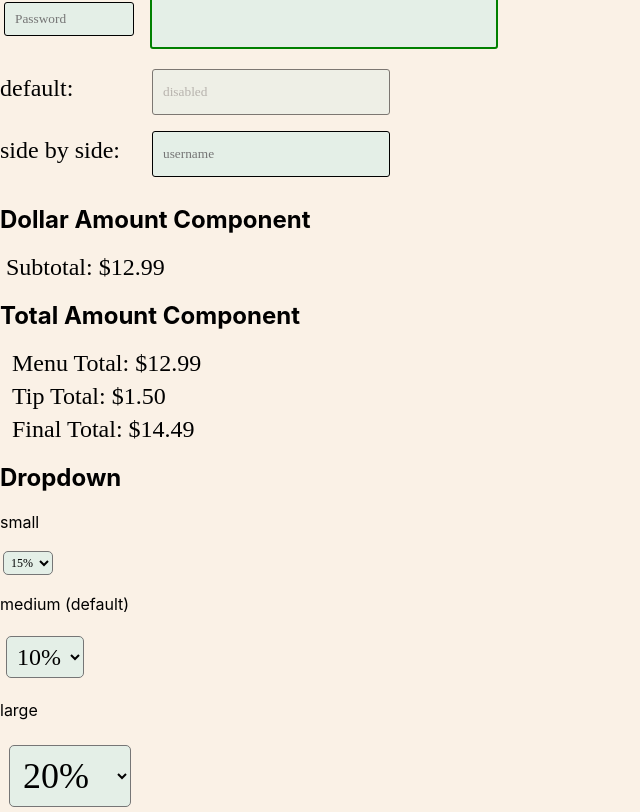
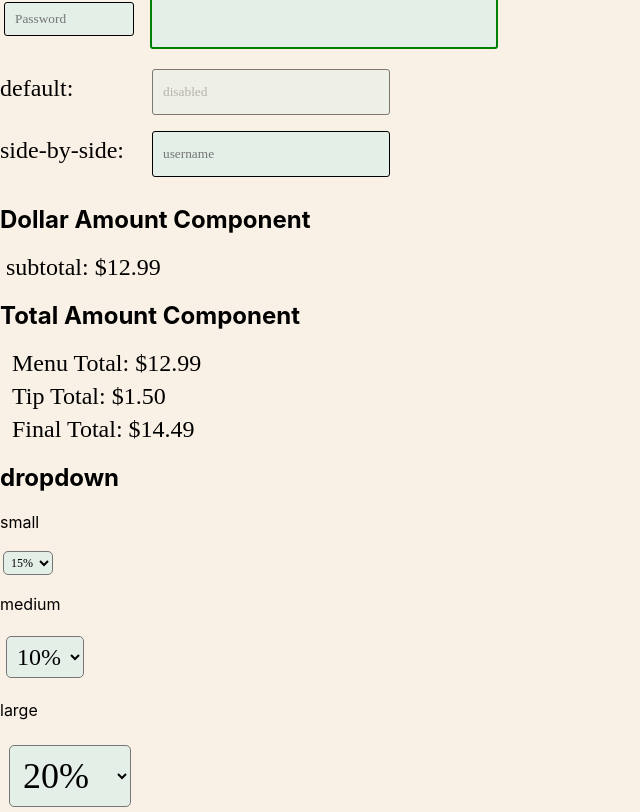
Before and after one commit to acchiang/cpsc-455-project, a React (Create React App) app in the folder client/: page /charcuterie in a window 1280 px wide. Shown: the part 848-1660 px from the top of the page, without its empty margins (0-640 px from the left). Built offline with nearby package versions, Linux system fonts and the light colour scheme.

Commit message:
add french to charcuterie

```diff
--- a/client/src/i18n.js
+++ b/client/src/i18n.js
@@ -25,6 +25,31 @@ i18n
         resources: {
             en: {
                 translation: {
+                    "light":"light",
+                    "dark":"dark",
+                    "front-page":"Take me to the front page",
+                    "user-icons":"User icons",
+                    "buttons":"Buttons",
+                    "small":"small",
+                    "medium":"medium",
+                    "large":"large",
+                    "primary":"primary",
+                    "secondary":"secondary",
+                    "text":"text",
+                    "others":"others",
+                    "default":"default",
+                    "click-me":"click me!",
+                    "button-clicked":"button clicked",
+                    "disabled":"disabled",
+                    "user-inputs":"User inputs",
+                    "side-by-side":"side-by-side",
+                    "username":"username",
+                    "dollar-amt-component": "Dollar Amount Component",
+                    "subtotal":"subtotal",
+                    "total-amt-component": "Total Amount Component",
+                    "dropdown":"dropdown",
+                    "other":"other",
+                    "back-button":"Back button",
                     "title": "LettuceEat",
                     "tagline": "Easy ordering and bill splitting",
                     "toggle-lang": "french",
@@ -36,10 +61,37 @@ i18n
                     "optional": "optional",
                     "menu": "Menu",
                     "create": "Create",
+                    "":"",
+
                 }
             },
             fr: {
                 translation: {
+                    "light":"clair",
+                    "dark":"sombre",
+                    "front-page":"Emmenez-moi à la première page",
+                    "user-icons":"Icônes utilisateur",
+                    "buttons":"Boutons",
+                    "small":"petite",
+                    "medium":"moyenne",
+                    "large":"grande",
+                    "primary":"primaire",
+                    "secondary":"secondaire",
+                    "text":"texte",
+                    "others":"les autres",
+                    "default":"défaut",
+                    "click-me":"cliquez moi!",
+                    "button-clicked":"bouton cliqué",
+                    "disabled":"désactivé",
+                    "user-inputs":"Entrées utilisateur",
+                    "side-by-side":"cote à cote",
+                    "username":"nom d'utilisateur",
+                    "dollar-amt-component": "Composante montant en dollars",
+                    "subtotal":"total",
+                    "total-amt-component": "Composant montant total",
+                    "dropdown":"Menu déroulant",
+                    "other":"autre",
+                    "back-button":"Bouton retour",
                     "title": "LettuceEat en français",
                     "tagline": "Commande et fractionnement de facture faciles",
                     "toggle-lang": "anglaise",
--- a/client/src/pages/Charcuterie.js
+++ b/client/src/pages/Charcuterie.js
@@ -33,7 +33,7 @@ function Charcuterie({ children }) {
         <Button
           size={"medium"}
           type={"primary"}
-          label={"light"}
+          label={t("light")}
           onClick={() => {
             window.localStorage.setItem("localTheme", "defaultTheme");
             window.location.reload();
@@ -42,7 +42,7 @@ function Charcuterie({ children }) {
         <Button
           size={"medium"}
           type={"primary"}
-          label={"dark"}
+          label={t("dark")}
           onClick={() => {
             window.localStorage.setItem("localTheme", "darkTheme");
             window.location.reload();
@@ -65,79 +65,79 @@ function Charcuterie({ children }) {
         <Button
           size={"medium"}
           type={"primary"}
-          label={"Take me to the front page"}
+          label={t("front-page")}
           onClick={() => (window.location.href = "/")}
         />
-        <h2>User Icons</h2>
+        <h2>{t("user-icons")}</h2>
         <TextIcon textLetter={"a"} size={"small"} color={"#8EDB31"}>
-          small
+          {t("small")}
         </TextIcon>
         <TextIcon textLetter={"b"} size={"default"} color={"#31B4DB"}>
-          default
+          {t("default")}
         </TextIcon>
-        <h2>Buttons</h2>
-        <p>small</p>
-        <Button size={"small"} type={"primary"} label={"primary"} />
-        <Button size={"small"} type={"secondary"} label={"secondary"} />
-        <Button size={"small"} type={"text"} label={"text"} />
-        <p>medium</p>
-        <Button size={"medium"} type={"primary"} label={"primary"} />
-        <Button size={"medium"} type={"secondary"} label={"secondary"} />
-        <Button size={"medium"} type={"text"} label={"text"} />
-        <p>large</p>
-        <Button size={"large"} type={"primary"} label={"primary"} />
-        <Button size={"large"} type={"secondary"} label={"secondary"} />
-        <Button size={"large"} type={"text"} label={"text"} />
-        <p>others</p>
-        <Button label={"default"} />
+        <h2>{t("buttons")}</h2>
+        <p>{t("small")}</p>
+        <Button size={"small"} type={"primary"} label={t("primary")} />
+        <Button size={"small"} type={"secondary"} label={t("secondary")} />
+        <Button size={"small"} type={"text"} label={t("text")} />
+        <p>{t("medium")}</p>
+        <Button size={"medium"} type={"primary"} label={t("primary")} />
+        <Button size={"medium"} type={"secondary"} label={t("secondary")} />
+        <Button size={"medium"} type={"text"} label={t("text")} />
+        <p>{t("large")}</p>
+        <Button size={"large"} type={"primary"} label={t("primary")} />
+        <Button size={"large"} type={"secondary"} label={t("secondary")} />
+        <Button size={"large"} type={"text"} label={t("text")} />
+        <p>{t("others")}</p>
+        <Button label={t("default")} />
         <Button
-          label={"click me!"}
+          label={t("click-me")}
           onClick={() => {
-            alert("button clicked");
+            alert(t("button-clicked"));
           }}
         />
         <br />
-        <Button label={"disabled"} disabled />
-        <Button label={"disabled"} type={"secondary"} disabled />
-        <h2>User Inputs</h2>
-        <Input size={"small"} placeholder={"Password"} type={"password"} />
+        <Button label={t("disabled")} disabled />
+        <Button label={t("disabled")} type={"secondary"} disabled />
+        <h2>{t("user-inputs")}</h2>
+        <Input size={"small"} placeholder={t("password")} type={"password"} />
         <Input size={"large"} border={"2px solid green"} />
         <br />
         <Input
           size={"default"}
           label={"default"}
-          placeholder={"disabled"}
+          placeholder={t("disabled")}
           disabled
         />
         <br />
         <Input
           size={"medium"}
-          label={"side by side"}
-          placeholder={"username"}
+          label={t("side-by-side")}
+          placeholder={t("username")}
         />
-        <h2>Dollar Amount Component</h2>
-        <DollarAmount size={"medium"} label={"Subtotal"} amount={"12.99"} />
-        <h2>Total Amount Component</h2>
+        <h2>{t("dollar-amt-component")}</h2>
+        <DollarAmount size={"medium"} label={t("subtotal")} amount={"12.99"} />
+        <h2>{t("total-amt-component")}</h2>
         <TotalAmount size={"medium"} menuAmount={"12.99"} tipAmount={"1.50"} />
-        <h2>Dropdown</h2>
-        <p>small</p>
+        <h2>{t("dropdown")}</h2>
+        <p>{t("small")}</p>
         <Dropdown
           size={"small"}
           options={optionsNoInput}
           defaultOption={"15%"}
         ></Dropdown>
-        <p>medium (default)</p>
+        <p>{t("medium")}</p>
         <Dropdown options={optionsNoInput}></Dropdown>
-        <p>large</p>
+        <p>{t("large")}</p>
         <Dropdown
           size={"large"}
           options={optionsWithInput}
           defaultOption={"20%"}
           showInput={showInput}
           setShowInput={setShowInput}
-          customValue={"Other"}
+          customValue={t("other")}
         ></Dropdown>
-        <p>Back button</p>
+        <p>{t("back-button")}</p>
         <BackButton url={"create-session"} />
         <QuantitySelector value={selectorValue1} setValue={setSelectorValue1} />
       </Container>
```
